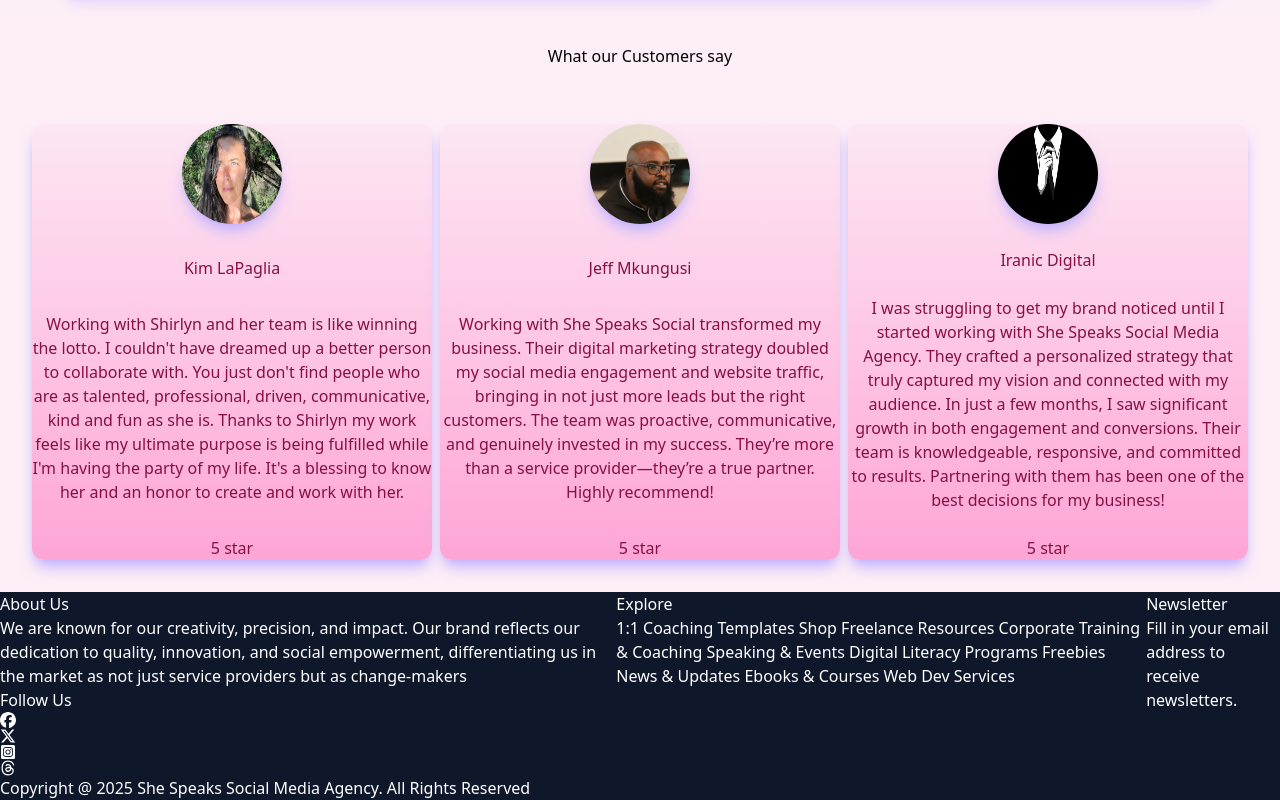
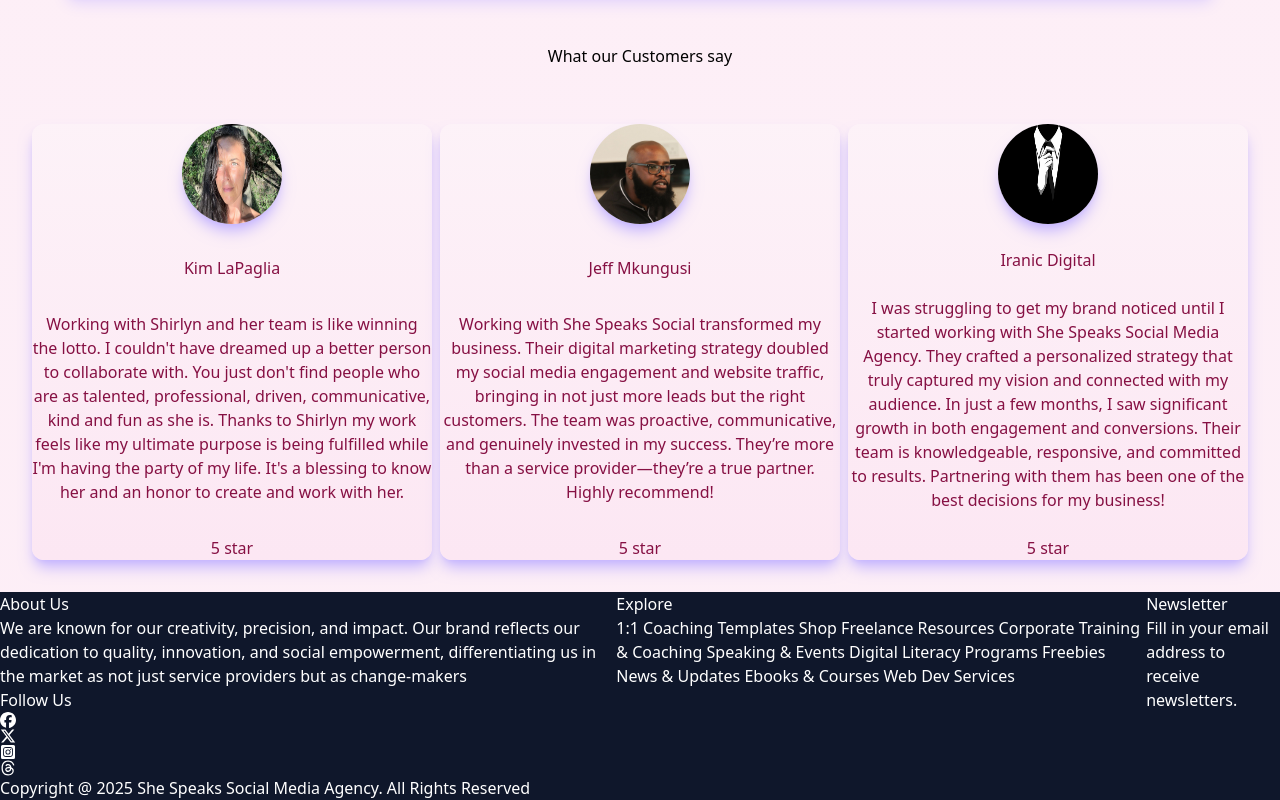
Before and after one commit to MatthewsRicky/shespeaksocial, a Next.js app: page / in a window 1280 px wide. Shown: the part 3158-3958 px from the top of the page. Built offline with nearby package versions, Linux system fonts and the light colour scheme.

Commit message:
bg styling

```diff
--- a/components/ReviewCard.tsx
+++ b/components/ReviewCard.tsx
@@ -26,9 +26,9 @@ const reviews = [
 	return (
 		<div className="grid grid-cols-3 gap-2 rounded-xl m-6 p-2">
 			{reviews.map(item => (
-				<div key={item.name} className="flex flex-col gap-6 items-center justify-between text-center bg-gradient-to-b from-pink-100 text-pink-900 to-pink-300 rounded-xl shadow-lg shadow-violet-300">
+				<div key={item.name} className="flex flex-col gap-6 items-center justify-between text-center text-pink-900 bg-gradient-to-b from-pink-50  to-pink-100 rounded-xl shadow-lg shadow-violet-300">
 					<Image src={item.imgurl} alt="Reviewer image" width={500} height={500} className="rounded-full h-25 w-25 flex shadow-lg shadow-violet-300 hover:scale-105 transiton-all duration-200" />
-					<h1>{item.name}</h1>
+					<h1 className="font-medium">{item.name}</h1>
 					<p>{item.description}</p>
 					<span>{item.rating}</span>
 				</div>
```
